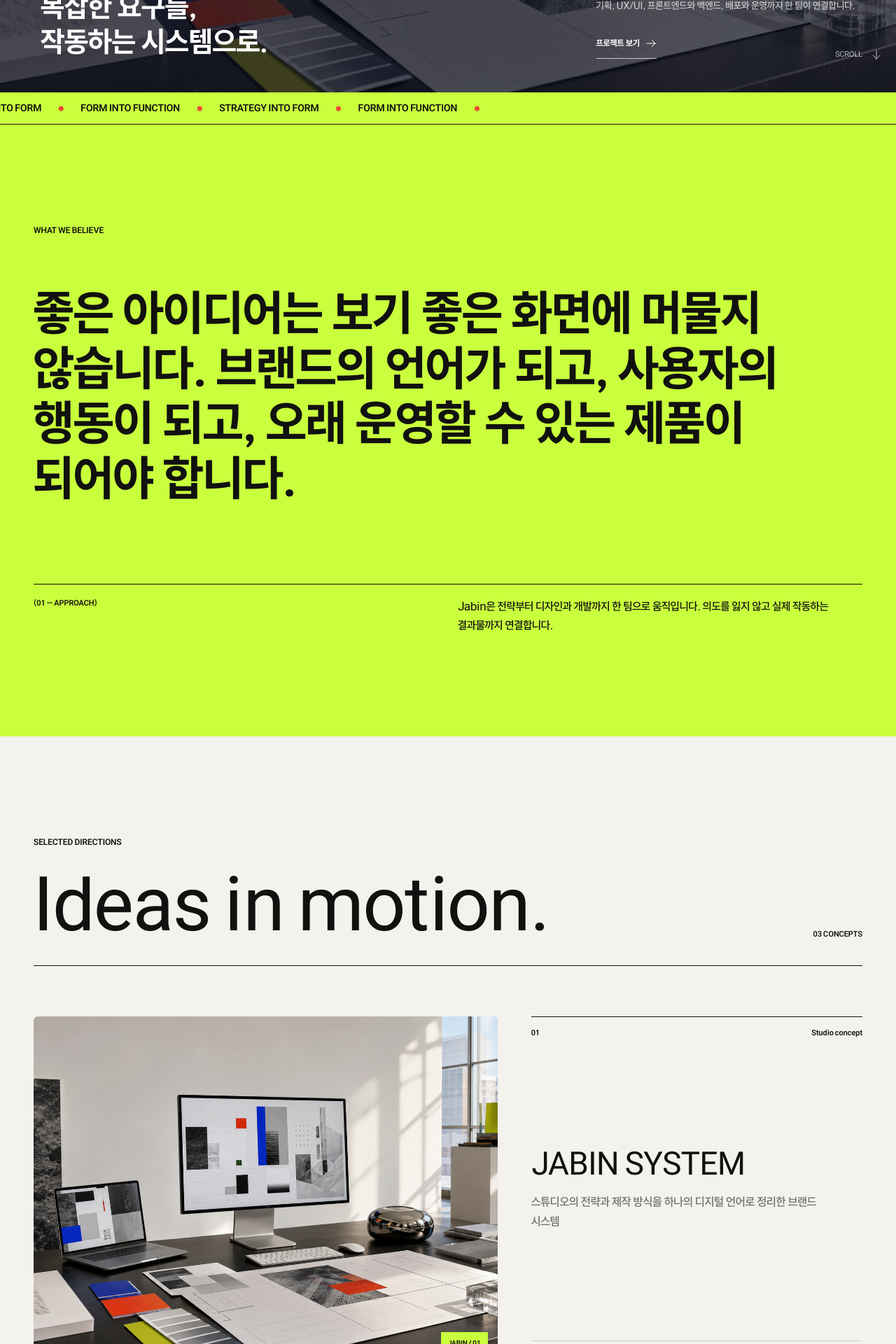
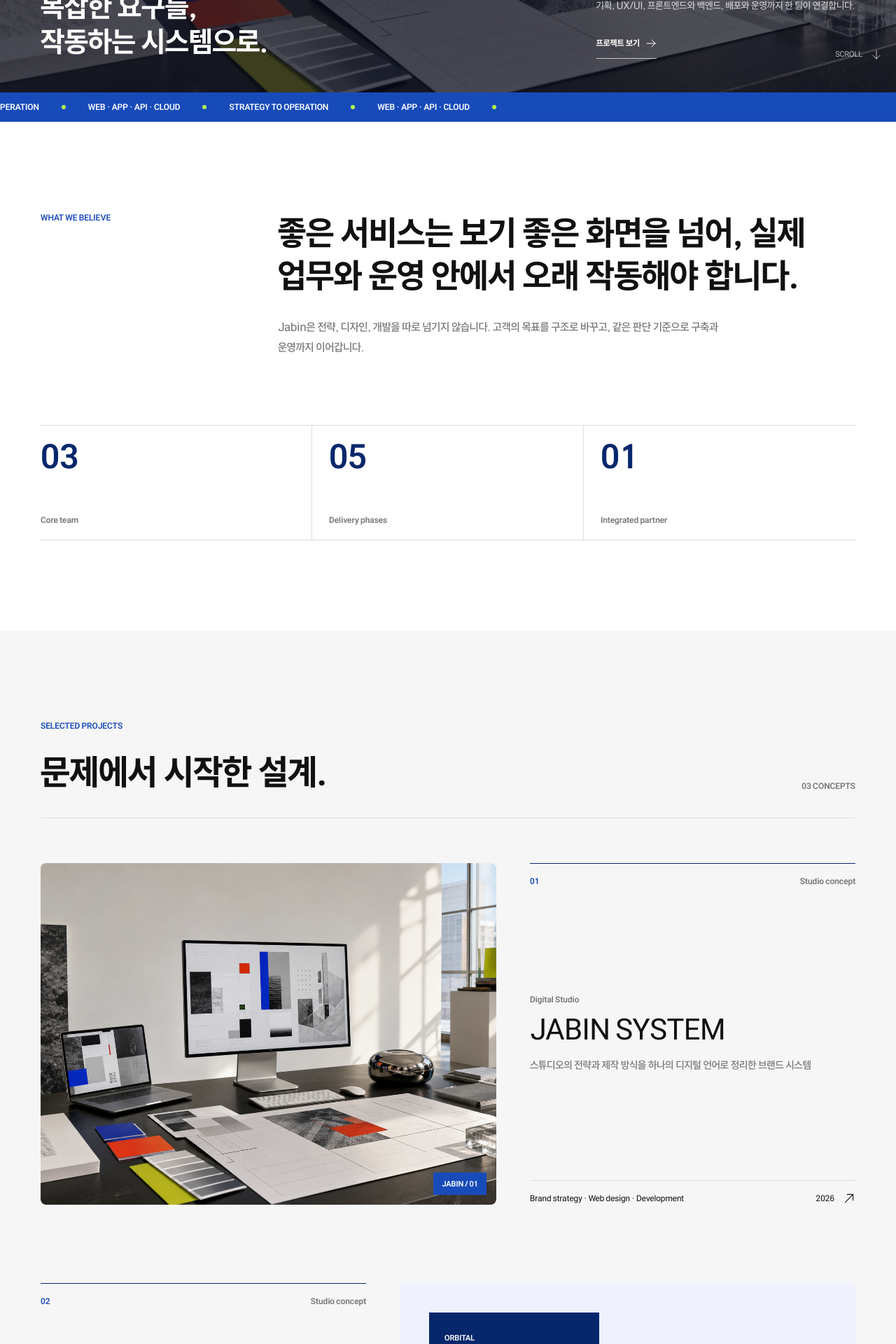
Before and after one commit to ChoiTheCreator/Studio-Jabin-HP, a Next.js app: page / in a window 1280 px wide. Shown: the part 640-2560 px from the top of the page at 70% size. Built offline with nearby package versions, Linux system fonts and the light colour scheme; no server answers.

Commit message:
<Design> 스튜디오 소개와 프로젝트 섹션 재구성

```diff
--- a/src/features/home/components/ProjectVisual.tsx
+++ b/src/features/home/components/ProjectVisual.tsx
@@ -8,7 +8,7 @@ type ProjectVisualProps = {
   className?: string;
 };
 
-const visualBase = "relative isolate aspect-[4/3] overflow-hidden rounded-[6px]";
+const visualBase = "relative isolate aspect-[16/10] overflow-hidden rounded-lg lg:aspect-[4/3]";
 
 export function ProjectVisual({ variant, title, className = "" }: ProjectVisualProps) {
   if (variant === "studio") {
@@ -22,7 +22,7 @@ export function ProjectVisual({ variant, title, className = "" }: ProjectVisualP
           sizes="(min-width: 1024px) 62vw, 100vw"
           className="object-cover transition-transform duration-[600ms] ease-[cubic-bezier(0.22,1,0.36,1)] [@media(hover:hover)]:group-hover/project:scale-[1.035]"
         />
-        <span className="absolute right-3.5 bottom-3.5 bg-lime px-2.5 py-2 text-[10px] font-bold">
+        <span className="absolute right-3.5 bottom-3.5 bg-navy-primary px-3 py-2 text-[11px] font-bold text-white">
           JABIN / 01
         </span>
       </div>
@@ -32,17 +32,17 @@ export function ProjectVisual({ variant, title, className = "" }: ProjectVisualP
   if (variant === "archive") {
     return (
       <div
-        className={`${visualBase} grid grid-cols-[0.9fr_1.1fr] gap-4 bg-[#d7d2c7] p-6 sm:gap-7 sm:p-[42px] ${className}`}
+        className={`${visualBase} grid grid-cols-[0.9fr_1.1fr] gap-4 bg-navy-tint p-6 sm:gap-7 sm:p-[42px] ${className}`}
         aria-label={`${title} 인터페이스 콘셉트`}
       >
-        <div className="flex flex-col bg-blue px-3.5 py-5 text-white sm:px-[22px] sm:py-7">
+        <div className="flex flex-col bg-navy-deep px-3.5 py-5 text-white sm:px-[22px] sm:py-7">
           <p className="m-0 text-[11px] font-bold">ORBITAL</p>
           <span className="mt-1 text-[11px]">ARCHIVE</span>
           <b className="mt-auto text-[54px] leading-[0.8] sm:text-[86px]">O/A</b>
         </div>
-        <div className="self-center rotate-3 bg-white p-4 shadow-[0_18px_38px_rgba(17,17,15,0.15)] sm:p-[22px]">
+        <div className="self-center rotate-3 bg-white p-4 shadow-[0_18px_38px_rgba(7,39,108,0.14)] sm:p-[22px]">
           <span className="mb-3 block text-[7px]">INDEX / 024</span>
-          <div className="aspect-[4/3] border-[10px] border-[#e7e4de] bg-ink" />
+          <div className="aspect-[4/3] border-[10px] border-navy-surface bg-navy-night" />
           <p className="mt-[11px] mb-0 text-[8px] leading-[1.4]">
             Objects, records and conversations in perpetual motion.
           </p>
@@ -53,20 +53,20 @@ export function ProjectVisual({ variant, title, className = "" }: ProjectVisualP
 
   return (
     <div
-      className={`${visualBase} bg-red p-[22px] text-ink ${className}`}
+      className={`${visualBase} bg-navy-deep p-[22px] text-white ${className}`}
       aria-label={`${title} 모바일 인터페이스 콘셉트`}
     >
-      <div className="absolute top-6 left-5 text-[34px] leading-[0.82] font-bold text-lime sm:top-[42px] sm:left-10 sm:text-[60px]">
+      <div className="absolute top-6 left-5 text-[34px] leading-[0.82] font-bold text-white sm:top-[42px] sm:left-10 sm:text-[60px]">
         COMMON<br />GROUND
       </div>
-      <div className="absolute top-[10%] right-[10%] aspect-[9/17] w-[46%] rotate-[7deg] rounded-[22px] border-[5px] border-ink bg-paper p-3 shadow-[12px_16px_0_var(--color-ink)] sm:right-[14%] sm:w-[38%] sm:p-[18px]">
+      <div className="absolute top-[10%] right-[10%] aspect-[9/17] w-[46%] rotate-[7deg] rounded-[22px] border-[5px] border-navy-night bg-white p-3 text-navy-ink shadow-[12px_16px_0_#0a0f1e] sm:right-[14%] sm:w-[38%] sm:p-[18px]">
         <div className="flex justify-between text-[7px] font-bold"><span>CG</span><span>MENU</span></div>
-        <div className="mt-3 h-[42%] rounded-[2px] bg-blue" />
+        <div className="mt-3 h-[42%] rounded-[2px] bg-navy-primary" />
         <p className="my-3.5 text-[11px] font-bold">오늘의 동네 이야기</p>
-        <div className="mb-1.5 h-[5px] w-full bg-ink/20" />
-        <div className="mb-1.5 h-[5px] w-[58%] bg-ink/20" />
+        <div className="mb-1.5 h-[5px] w-full bg-navy-ink/20" />
+        <div className="mb-1.5 h-[5px] w-[58%] bg-navy-ink/20" />
       </div>
-      <span className="absolute bottom-[18px] left-5 text-[12px] font-bold sm:bottom-8 sm:left-10">C/G</span>
+      <span className="absolute bottom-[18px] left-5 text-[12px] font-bold text-navy-signal sm:bottom-8 sm:left-10">C/G</span>
     </div>
   );
 }
--- a/src/features/home/components/ProjectsSection.tsx
+++ b/src/features/home/components/ProjectsSection.tsx
@@ -1,23 +1,25 @@
 import { ArrowUpRightIcon } from "@heroicons/react/24/outline";
 
 import { Reveal } from "@/components/motion/Reveal";
-import { eyebrow, pageShell } from "@/components/ui/tailwind";
+import { contentShell } from "@/components/ui/tailwind";
 import { projects } from "../home.content";
 import { ProjectVisual } from "./ProjectVisual";
 
 export function ProjectsSection() {
   return (
-    <section className="bg-paper py-[88px] sm:py-28 lg:py-36" id="work" aria-labelledby="projects-title">
-      <div className={pageShell}>
-        <Reveal className="grid grid-cols-[1fr_auto] items-end gap-y-[30px] border-b border-ink pb-7 lg:pb-9">
-          <p className={`${eyebrow} col-span-full`}>SELECTED DIRECTIONS</p>
-          <h2 className="m-0 text-[48px] leading-[0.95] sm:text-[72px] lg:text-[108px] min-[1440px]:!text-[118px]" id="projects-title">
-            Ideas in motion.
+    <section className="bg-navy-surface py-[76px] text-navy-ink sm:py-28 lg:py-32" id="work" aria-labelledby="projects-title">
+      <div className={contentShell}>
+        <Reveal className="grid grid-cols-[1fr_auto] items-end gap-y-7 border-b border-navy-line pb-7 lg:pb-9">
+          <p className="col-span-full m-0 text-[12px] font-bold text-navy-primary">SELECTED PROJECTS</p>
+          <h2 className="m-0 text-[38px] leading-[1.08] font-bold sm:text-[46px] lg:text-[54px]" id="projects-title">
+            문제에서 시작한 설계.
           </h2>
-          <span className="text-[11px] font-bold">03 CONCEPTS</span>
+          <span className="text-[12px] font-bold text-navy-muted">
+            {String(projects.length).padStart(2, "0")} CONCEPTS
+          </span>
         </Reveal>
 
-        <div className="mt-12 grid gap-24 lg:mt-[72px] lg:gap-[152px]">
+        <div className="mt-12 grid gap-12 lg:mt-16 lg:gap-28">
           {projects.map((project, index) => (
             <Reveal
               className={`group/project grid gap-6 lg:grid-cols-[minmax(0,7fr)_minmax(340px,5fr)] lg:gap-12 ${
@@ -31,23 +33,24 @@ export function ProjectsSection() {
                 className={index % 2 === 1 ? "lg:col-start-2" : ""}
               />
               <div
-                className={`flex min-h-[320px] flex-col border-t border-ink pt-3.5 lg:min-h-0 ${
+                className={`flex flex-col border-t border-navy-deep pt-4 ${
                   index % 2 === 1 ? "lg:col-start-1 lg:row-start-1" : ""
                 }`}
               >
-                <div className="flex justify-between text-[11px] font-bold">
-                  <span>{project.number}</span>
-                  <span>{project.status}</span>
+                <div className="flex justify-between text-[12px] font-bold">
+                  <span className="text-navy-primary">{project.number}</span>
+                  <span className="text-navy-muted">{project.status}</span>
                 </div>
-                <div className="my-auto py-11">
-                  <h3 className="m-0 text-[34px] leading-none [overflow-wrap:anywhere] lg:text-[46px]">
+                <div className="py-7 lg:my-auto lg:py-11">
+                  <p className="mb-3 text-[12px] font-bold text-navy-muted">{project.industry}</p>
+                  <h3 className="m-0 text-[32px] leading-none [overflow-wrap:anywhere] lg:text-[42px]">
                     {project.title}
                   </h3>
-                  <p className="mt-[18px] mb-0 max-w-[440px] text-[16px] leading-[1.55] text-muted [word-break:keep-all] lg:text-[18px]">
+                  <p className="mt-[18px] mb-0 max-w-[440px] text-[15px] leading-[1.65] text-navy-muted [word-break:keep-all] lg:text-[16px]">
                     {project.summary}
                   </p>
                 </div>
-                <div className="grid grid-cols-[1fr_auto_auto] items-end gap-3 border-t border-line pt-3.5 text-[11px]">
+                <div className="grid grid-cols-[1fr_auto_auto] items-end gap-3 border-t border-navy-line pt-4 text-[12px]">
                   <p className="m-0">{project.services}</p>
                   <span>{project.year}</span>
                   <ArrowUpRightIcon className="size-[18px] transition-transform duration-300 [@media(hover:hover)]:group-hover/project:translate-x-[3px] [@media(hover:hover)]:group-hover/project:-translate-y-[3px]" aria-hidden="true" />
--- a/src/features/home/components/StudioStatement.tsx
+++ b/src/features/home/components/StudioStatement.tsx
@@ -1,43 +1,60 @@
 import { Reveal } from "@/components/motion/Reveal";
-import { eyebrow, pageShell } from "@/components/ui/tailwind";
+import { contentShell, eyebrow } from "@/components/ui/tailwind";
+
+const studioFacts = [
+  { value: "03", label: "Core team" },
+  { value: "05", label: "Delivery phases" },
+  { value: "01", label: "Integrated partner" },
+] as const;
 
 export function StudioStatement() {
   return (
-    <section className="relative z-[2] overflow-hidden bg-lime" aria-labelledby="statement-title">
-      <div className="overflow-hidden border-b border-ink" aria-hidden="true">
-        <div className="flex w-max animate-marquee items-center gap-6 py-3 text-[14px] font-bold whitespace-nowrap motion-reduce:animate-none">
-          <span>STRATEGY INTO FORM</span>
-          <i className="text-[8px] not-italic text-red">●</i>
-          <span>FORM INTO FUNCTION</span>
-          <i className="text-[8px] not-italic text-red">●</i>
-          <span>STRATEGY INTO FORM</span>
-          <i className="text-[8px] not-italic text-red">●</i>
-          <span>FORM INTO FUNCTION</span>
-          <i className="text-[8px] not-italic text-red">●</i>
+    <section className="bg-white text-navy-ink" id="approach" aria-labelledby="statement-title">
+      <div className="overflow-hidden bg-navy-primary text-white" aria-hidden="true">
+        <div className="flex w-max animate-marquee items-center gap-8 py-3 text-[12px] font-bold whitespace-nowrap motion-reduce:animate-none">
+          <span>STRATEGY TO OPERATION</span>
+          <i className="size-1.5 rounded-full bg-navy-signal not-italic" />
+          <span>WEB · APP · API · CLOUD</span>
+          <i className="size-1.5 rounded-full bg-navy-signal not-italic" />
+          <span>STRATEGY TO OPERATION</span>
+          <i className="size-1.5 rounded-full bg-navy-signal not-italic" />
+          <span>WEB · APP · API · CLOUD</span>
+          <i className="size-1.5 rounded-full bg-navy-signal not-italic" />
         </div>
       </div>
-      <div className={`${pageShell} py-[88px] sm:py-28 lg:py-36`}>
-        <Reveal>
-          <p className={eyebrow}>WHAT WE BELIEVE</p>
+
+      <div className={`${contentShell} py-[88px] sm:py-28 lg:py-32`}>
+        <Reveal className="grid gap-9 lg:grid-cols-[0.75fr_2.25fr] lg:gap-16">
+          <p className="m-0 text-[12px] font-bold text-navy-primary">WHAT WE BELIEVE</p>
+          <div>
+            <h2
+              className="m-0 max-w-[880px] text-[34px] leading-[1.18] font-bold [word-break:keep-all] sm:text-[44px] lg:text-[52px]"
+              id="statement-title"
+            >
+              좋은 서비스는 보기 좋은 화면을 넘어, 실제 업무와 운영 안에서 오래 작동해야 합니다.
+            </h2>
+            <p className="mt-7 mb-0 max-w-[680px] text-[16px] leading-[1.7] text-navy-muted [word-break:keep-all] sm:text-[17px]">
+              Jabin은 전략, 디자인, 개발을 따로 넘기지 않습니다. 고객의 목표를 구조로
+              바꾸고, 같은 판단 기준으로 구축과 운영까지 이어갑니다.
+            </p>
+          </div>
         </Reveal>
-        <Reveal delay={100}>
-          <h2
-            className="mt-[54px] mb-0 max-w-[1250px] text-[38px] leading-[1.06] font-bold [word-break:keep-all] sm:text-[54px] lg:mt-[72px] lg:text-[74px] min-[1440px]:!text-[82px]"
-            id="statement-title"
-          >
-            좋은 아이디어는 보기 좋은 화면에 머물지 않습니다. 브랜드의 언어가 되고,
-            사용자의 행동이 되고, 오래 운영할 수 있는 제품이 되어야 합니다.
-          </h2>
-        </Reveal>
+
         <Reveal
-          className="mt-[72px] grid gap-7 border-t border-ink pt-[18px] sm:grid-cols-[1fr_2fr] lg:mt-28 lg:grid-cols-2"
-          delay={180}
+          className="mt-16 grid grid-cols-3 border-t border-navy-line lg:mt-24"
+          delay={120}
         >
-          <span className="text-[11px] font-bold">(01 — APPROACH)</span>
-          <p className="m-0 max-w-[600px] text-[17px] leading-[1.6] [word-break:keep-all] lg:justify-self-end">
-            Jabin은 전략부터 디자인과 개발까지 한 팀으로 움직입니다. 의도를 잃지 않고
-            실제 작동하는 결과물까지 연결합니다.
-          </p>
+          {studioFacts.map((fact, index) => (
+            <div
+              className={`flex min-h-[132px] flex-col items-start justify-between border-r border-b border-navy-line px-3 py-5 last:border-r-0 sm:min-h-[164px] sm:px-6 sm:first:pl-0 ${
+                index === studioFacts.length - 1 ? "sm:pr-0" : ""
+              }`}
+              key={fact.label}
+            >
+              <span className="text-[48px] leading-none font-bold text-navy-deep">{fact.value}</span>
+              <span className={`${eyebrow} text-[11px] text-navy-muted sm:text-[12px]`}>{fact.label}</span>
+            </div>
+          ))}
         </Reveal>
       </div>
     </section>
```
